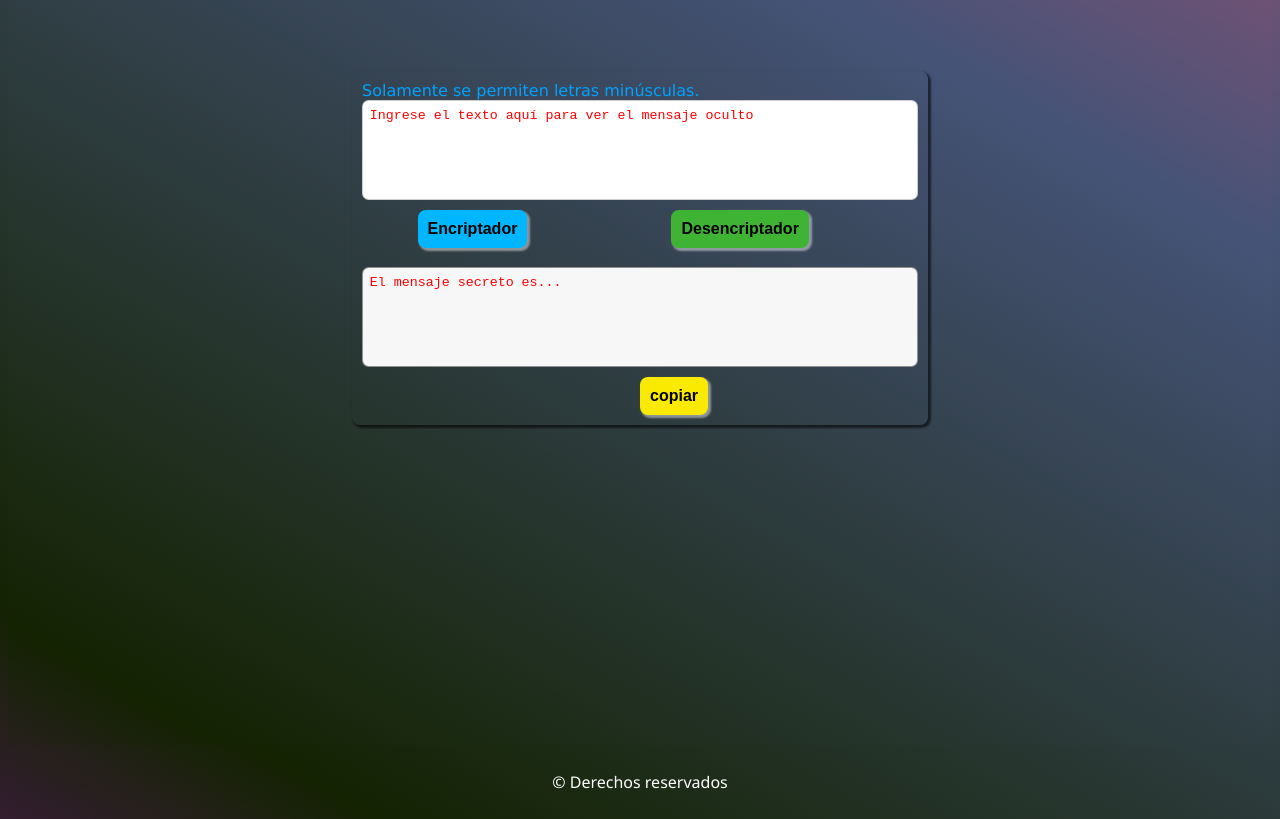
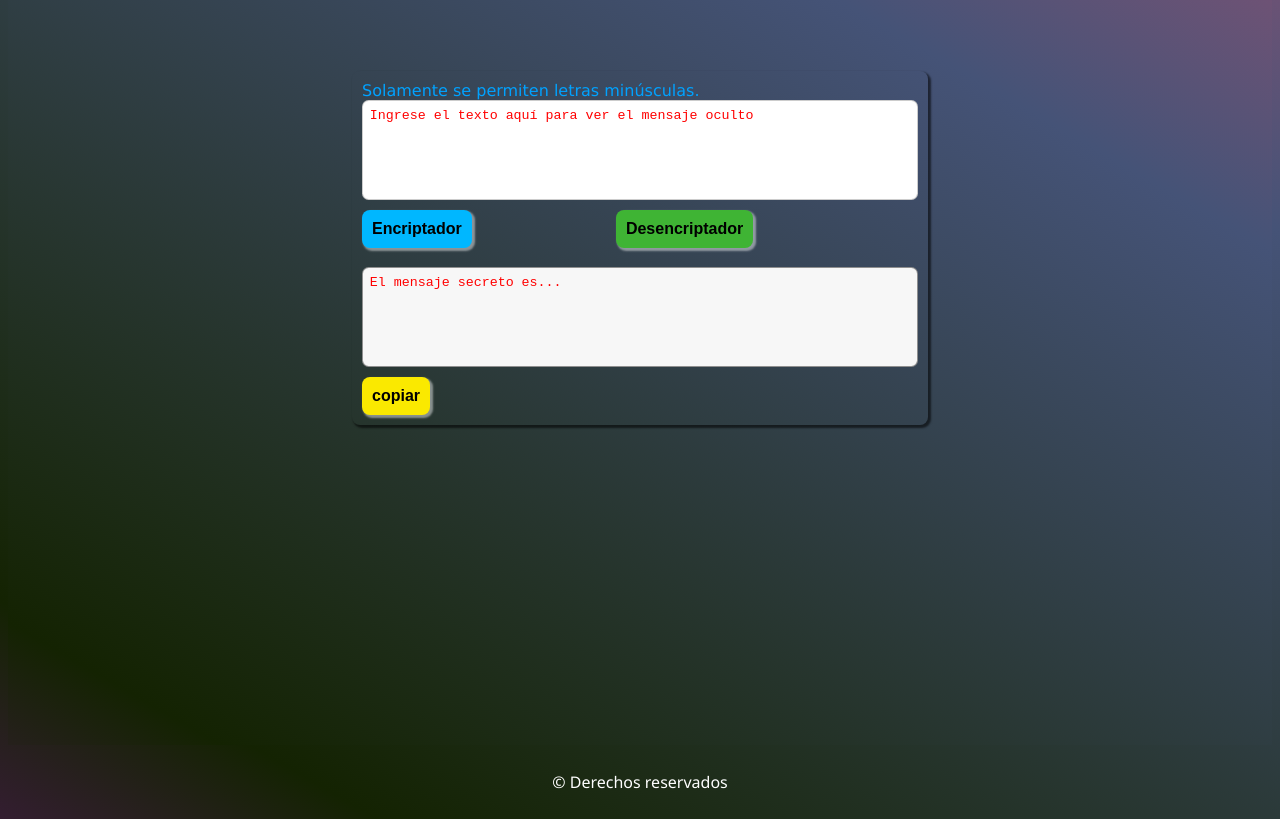
Before and after one commit to axlg98/Challenge-codigo-secreto, a website: page index.html in a window 1280 px wide. Shown: the part 63-882 px from the top of the page. Drawn offline with Linux system fonts and the light colour scheme.

Commit message:
Arreglando responsive2

```diff
--- a/css/style.css
+++ b/css/style.css
@@ -151,7 +151,7 @@ footer{
 
 }
 
-@media  (min-width:1000px) and (max-width: 1660px) {
+@media  (min-width:1000px) and (max-width: 1550px) {
   .container{
     background-size: 100%;
     height: 100%;
@@ -166,13 +166,11 @@ footer{
   }
 
   .btn-enc{
-    margin-left: 10%;
     font-size: 1rem ;
   }
 
   .btn-copy{
     font-size: 1rem ;
-    margin-left: 50%;
   }
 }
 
@@ -191,12 +189,10 @@ footer{
   }
 
   .btn-enc{
-    margin-left: 10%;
     font-size: 1rem ;
   }
 
   .btn-copy{
     font-size: 1rem ;
-    margin-left: 50%;
   }
 }
```
